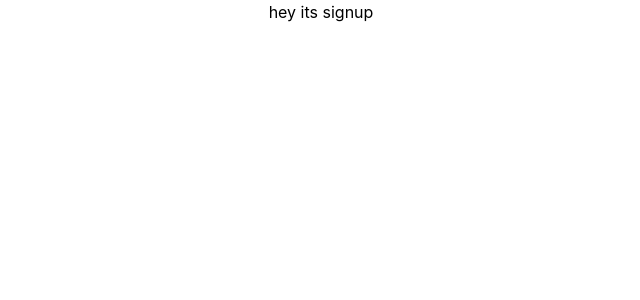
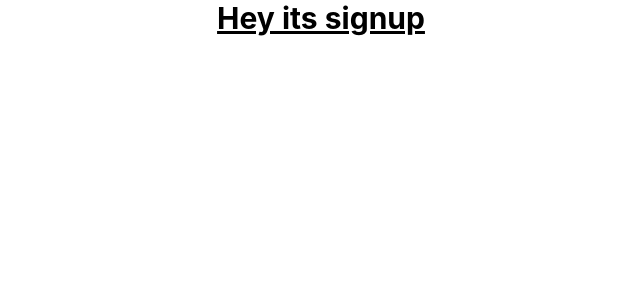
Before and after one commit to Adenikym/Auction-app, a React (Create React App) app: page /signup in a window 1280 px wide. Shown: the top 300 px of the page, without its empty margins (319-959 px from the left). Built offline with nearby package versions, Linux system fonts and the light colour scheme; the HTML template or start-up script is replaced by a standard one.

Commit message:
Tailwind css setup completed and tested

```diff
--- a/src/containers/signup.jsx
+++ b/src/containers/signup.jsx
@@ -2,7 +2,7 @@ import React from 'react';
 
 function Signup() {
   console.log('test');
-  return <div className="">hey its signup</div>;
+  return <div className="text-3xl font-bold underline">Hey its signup</div>;
 }
 
 export default Signup;
```
